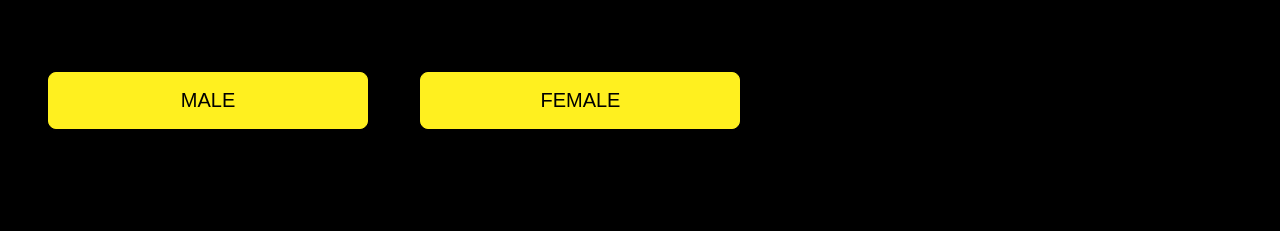
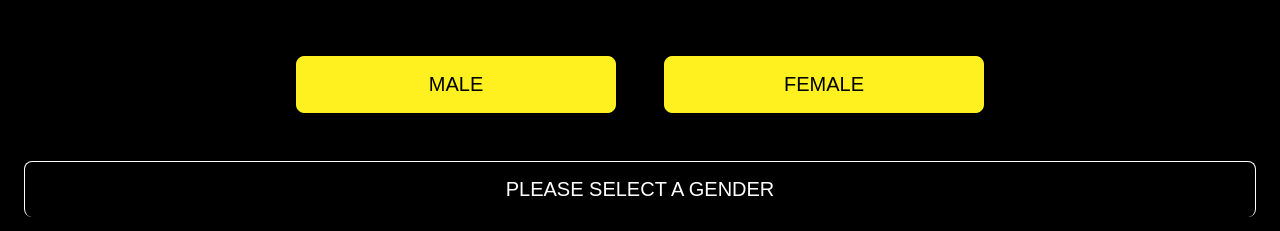
Before and after one commit to dimstar/rand-ppl, a website: page src/index.html in a window 1280 px wide. Shown: the part 125-356 px from the top of the page. Drawn offline with Linux system fonts and the light colour scheme.

Commit message:
groups buttons above results

```diff
--- a/src/index.html
+++ b/src/index.html
@@ -11,11 +11,15 @@
 <body>
   <h1 class="h1">WELCOME TO RANDOM PEOPLE</h1>
 
+  <div class="buttons">
+    <button class="btn" data-get-users data-gender="male">Male</button>
+    <button class="btn" data-get-users data-gender="female">Female</button>
+  </div>
+  <h2 class="h2">Please Select a Gender</h2>
+
   <ul class="users" data-users-list>
   </ul>
 
-  <button class="btn" data-get-users data-gender="male">Male</button>
-  <button class="btn" data-get-users data-gender="female">Female</button>
   <script src="/assets/app.js"></script>
 </body>
 </html>
```
